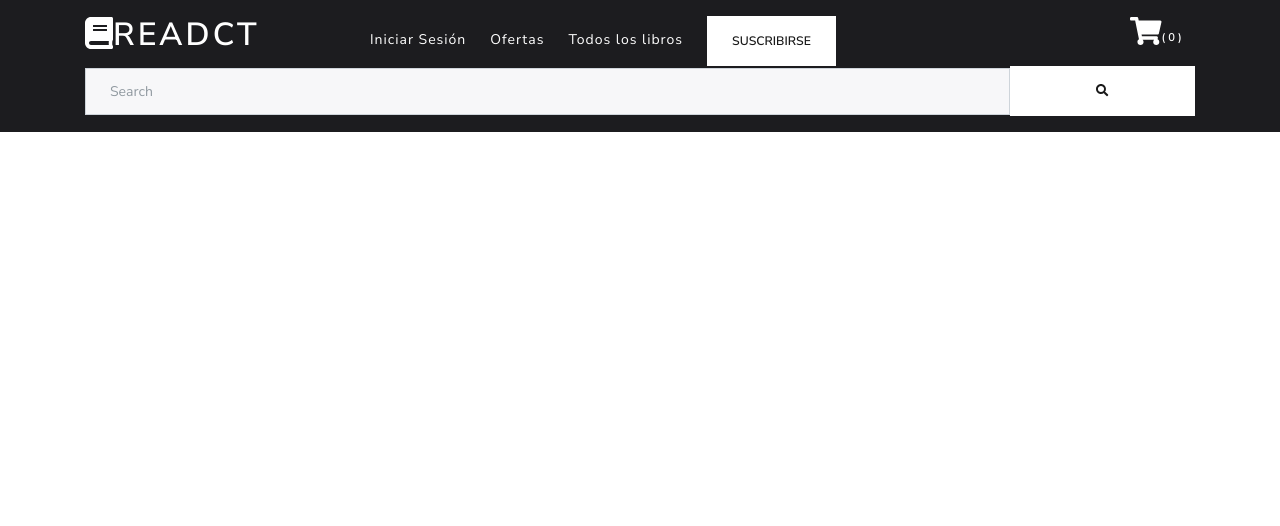
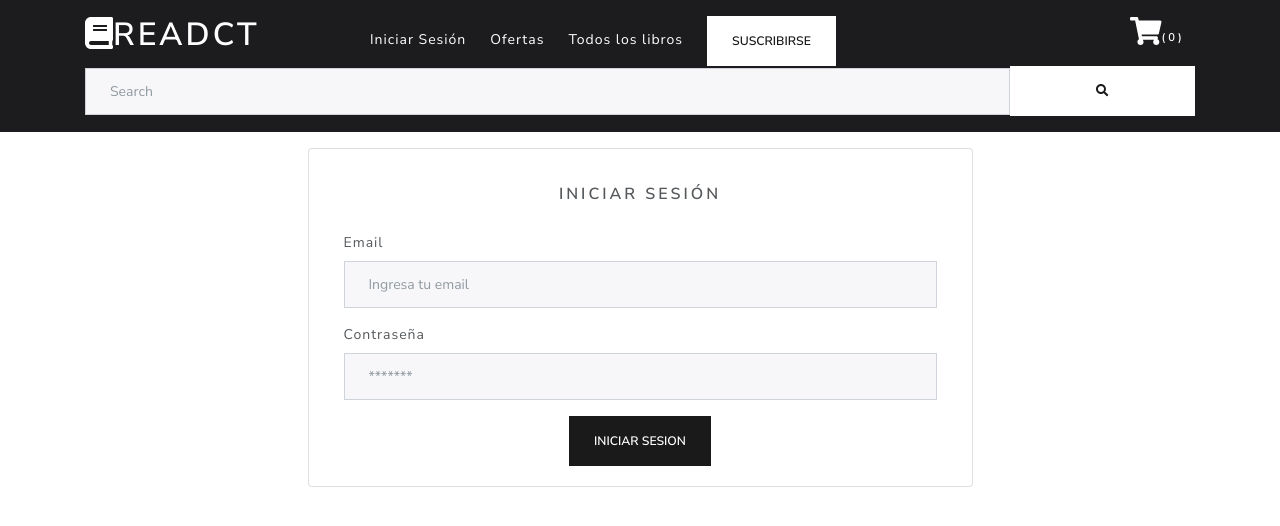
Before and after one commit to Ariandel007/book-store-react, a React (Create React App) app: page /login in a window 1280 px wide. Shown: the top 526 px of the page. Built offline with nearby package versions, Linux system fonts and the light colour scheme.

Commit message:
books added

```diff
--- a/src/App.js
+++ b/src/App.js
@@ -6,6 +6,8 @@ import MainPage from './_components/MainPage';
 //REDUX
 import { Provider } from 'react-redux';
 import store from './store';
+import Login from './_components/Login';
+import ListBooks from './_components/ListBooks';
 
 function App() {
   return (
@@ -16,6 +18,9 @@ function App() {
         <div className="container">
           <Switch>
             <Route exact path="/" component={MainPage}></Route>
+            <Route exact path="/login" component={Login}></Route>
+            <Route exact path="/list-books" component={ListBooks}></Route>
+
           </Switch>
         </div>
 
--- /dev/null
+++ b/src/_components/ListBooks.js
@@ -0,0 +1,46 @@
+import { FontAwesomeIcon } from '@fortawesome/react-fontawesome';
+import React, { Fragment } from 'react';
+import { ButtonGroup, Button } from 'react-bootstrap';
+
+import Book from './Book';
+
+const ListBooks = () => {
+    return (
+        <Fragment>
+
+        <div class="form-group row my-3 justify-content-between justify-content-md-start">
+            <div>
+            <div class="d-flex justify-content-center hidenElement"><small>Descendente</small></div>
+            <button className="btn btn-primary ml-2"><FontAwesomeIcon icon={['fas', 'chevron-down']}/></button>
+            </div>
+
+            <div className="mx-1 mx-md-4">
+                <div class="d-flex justify-content-center"><small>Ordenar</small></div>
+                <select name="sortBy" className="form-control">
+                    <option>Añadidos</option>
+                    <option>Precio</option>
+                    <option>Titulo</option>
+                </select>
+            </div>
+
+            <div className="mr-2">
+                <div class="d-flex justify-content-center"><small>20 - 300</small></div>
+                <ButtonGroup aria-label="Basic example">
+                    <Button variant="primary"><FontAwesomeIcon icon={['fas', 'chevron-left']}/></Button>
+                    <Button variant="primary"><FontAwesomeIcon icon={['fas', 'chevron-right']}/></Button>
+                </ButtonGroup>
+            </div>
+
+        </div>
+
+        <h5 className="my-3">Listado de Libros</h5>
+        <div className="row">
+            <Book/>
+            <Book/>
+        </div>
+        </Fragment>
+
+    );
+}
+
+export default ListBooks;
--- /dev/null
+++ b/src/_components/Login.js
@@ -0,0 +1,40 @@
+import React from 'react';
+
+const Login = () => {
+
+    const handleSubmit = e => {
+        e.preventDefault();
+    }
+
+    return (
+        <div className="my-3">
+            <div className="row justify-content-center">
+                <div class="card col-11 col-sm-8 col-md-7">
+                    <div class="card-body">
+                        <div className="d-flex justify-content-center mt-3">
+                            <h5 class="card-title">Iniciar Sesión</h5>
+                        </div>
+
+                        <form>
+                            <div className="my-3">
+                                <label htmlFor="inputEmail mt-3">Email</label>
+                                <input name="email" type="email" class="form-control" id="inputEmail" placeholder="Ingresa tu email"/>
+                            </div>
+
+                            <div className="my-3">
+                                <label htmlFor="InputPassword mt-3">Contraseña</label>
+                                <input name="password" type="password" class="form-control" id="InputPassword" placeholder="*******"/>
+                            </div>
+
+                            <div className="d-flex justify-content-center mt-3">
+                                <button onClick={handleSubmit} className="btn btn-primary" type="submit">Iniciar Sesion</button>
+                            </div>
+                        </form>
+                    </div>
+                </div>
+            </div>
+        </div>
+    );
+}
+
+export default Login;
--- a/src/fontawesome.js
+++ b/src/fontawesome.js
@@ -1,6 +1,12 @@
 import { library } from '@fortawesome/fontawesome-svg-core';
 
-import { faSearch, faShoppingCart, faBars, faBook, faCartPlus, faCreditCard } from '@fortawesome/free-solid-svg-icons';
+import {
+  faSearch, faShoppingCart,
+  faBars, faBook, faCartPlus,
+  faCreditCard, faChevronDown,
+  faChevronLeft, faChevronRight,
+  faChevronUp
+} from '@fortawesome/free-solid-svg-icons';
 
 library.add(
   faSearch,
@@ -8,5 +14,9 @@ library.add(
   faBars,
   faBook,
   faCartPlus,
-  faCreditCard
+  faCreditCard,
+  faChevronDown,
+  faChevronLeft,
+  faChevronRight,
+  faChevronUp
 );
--- a/src/index.css
+++ b/src/index.css
@@ -13,6 +13,10 @@
 
 .shoping-cart-items {
   font-size: 0.7rem;
+}
+
+.hidenElement {
+  visibility: hidden;
 }
 
 /*---SIDEBAR INICIO----*/
--- a/src/reducers/books-reducer.js
+++ b/src/reducers/books-reducer.js
@@ -5,6 +5,8 @@ import {
 } from '../types';
 
 const initialState = {
+    topSixBooksSold: [],
+    topSixPopularAdded: [],
     books: [],
     bookSelected: null,
     loading: false,
```
